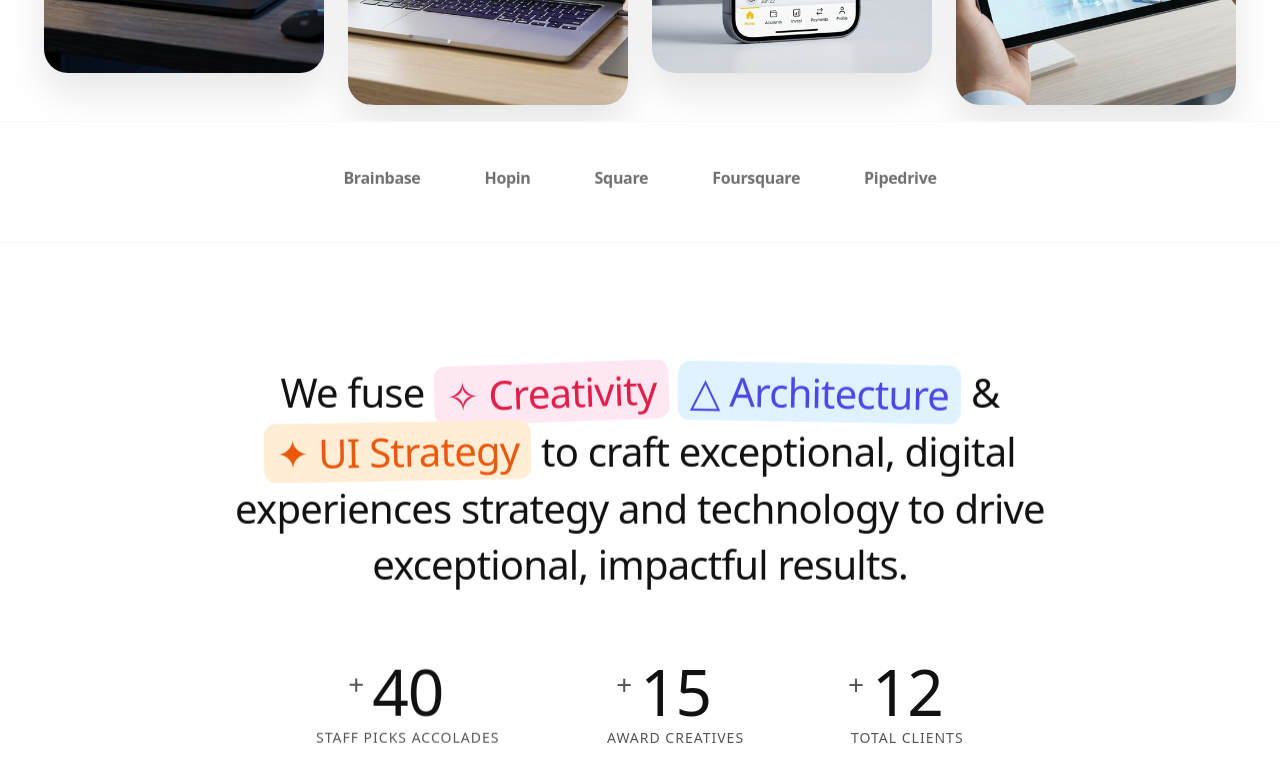
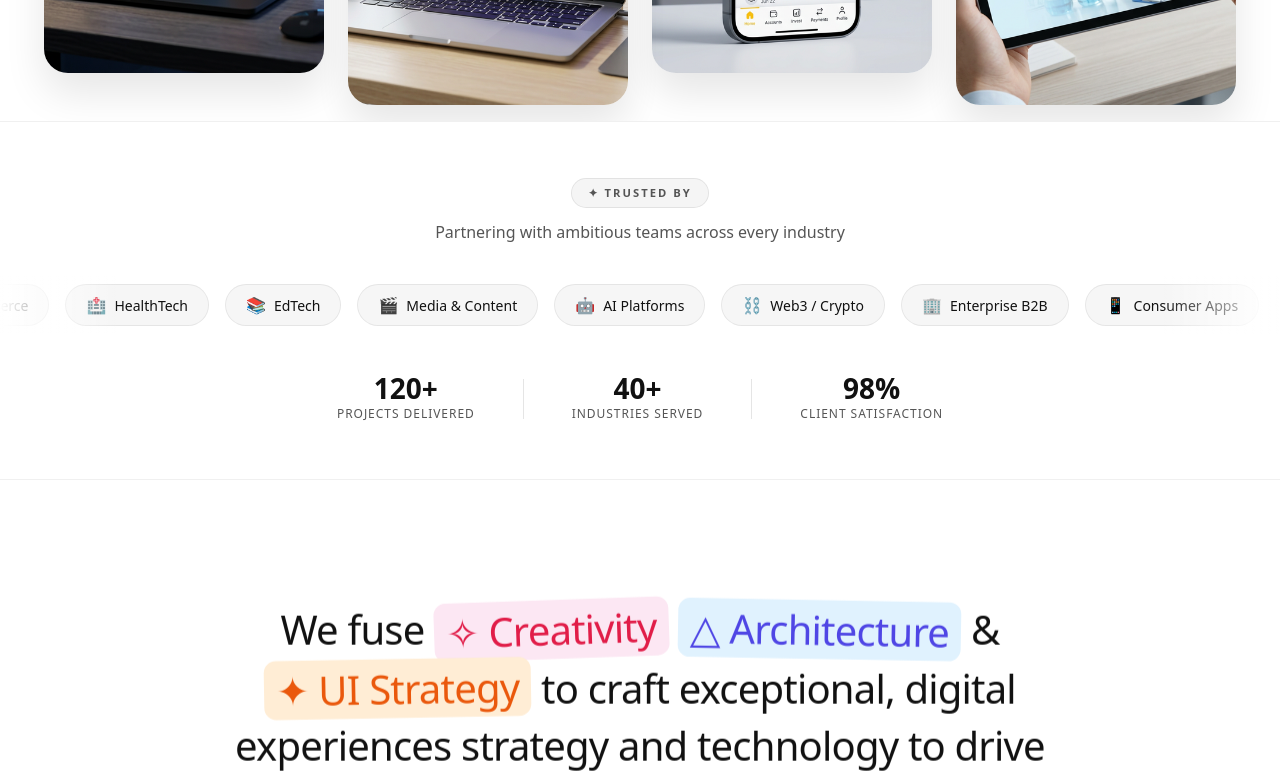
Before and after one commit to sanjaii1/arcadium, a Next.js app: page / in a window 1280 px wide. Shown: the part 780-1563 px from the top of the page. Built offline with nearby package versions, Linux system fonts and the light colour scheme.

Commit message:
feat: implement Hero, Brands, and FAQ sections with Framer Motion animations

```diff
--- a/package.json
+++ b/package.json
@@ -10,6 +10,7 @@
   },
   "dependencies": {
     "@tailwindcss/postcss": "^4.2.4",
+    "framer-motion": "^12.38.0",
     "next": "16.1.6",
     "postcss": "^8.5.12",
     "react": "19.2.3",
--- a/src/app/components/Brands.tsx
+++ b/src/app/components/Brands.tsx
@@ -2,15 +2,65 @@
 import styles from "../page.module.css";
 import ScrollReveal from "./ScrollReveal";
 
+const marqueeItems = [
+  { label: "SaaS Startups", icon: "🚀" },
+  { label: "FinTech", icon: "💳" },
+  { label: "E-Commerce", icon: "🛍️" },
+  { label: "HealthTech", icon: "🏥" },
+  { label: "EdTech", icon: "📚" },
+  { label: "Media & Content", icon: "🎬" },
+  { label: "AI Platforms", icon: "🤖" },
+  { label: "Web3 / Crypto", icon: "⛓️" },
+  { label: "Enterprise B2B", icon: "🏢" },
+  { label: "Consumer Apps", icon: "📱" },
+];
+
+// Duplicate for seamless loop
+const track = [...marqueeItems, ...marqueeItems];
+
 export default function Brands() {
   return (
     <ScrollReveal distance={30} duration={800} threshold={0.1}>
-      <section className={styles.brands}>
-        <h3 className={styles.brandLogo}>Brainbase</h3>
-        <h3 className={styles.brandLogo}>Hopin</h3>
-        <h3 className={styles.brandLogo}>Square</h3>
-        <h3 className={styles.brandLogo}>Foursquare</h3>
-        <h3 className={styles.brandLogo}>Pipedrive</h3>
+      <section className={styles.brandsSection}>
+        {/* Header */}
+        <div className={styles.brandsHeader}>
+          <span className={styles.brandsTrustBadge}>✦ Trusted By</span>
+          <p className={styles.brandsTagline}>
+            Partnering with ambitious teams across every industry
+          </p>
+        </div>
+
+        {/* Marquee row */}
+        <div className={styles.marqueeWrapper}>
+          <div className={styles.marqueeFade} data-side="left" />
+          <div className={styles.marqueeTrack}>
+            {track.map((item, i) => (
+              <span key={i} className={styles.marqueeChip}>
+                <span className={styles.marqueeChipIcon}>{item.icon}</span>
+                {item.label}
+              </span>
+            ))}
+          </div>
+          <div className={styles.marqueeFade} data-side="right" />
+        </div>
+
+        {/* Stats row */}
+        <div className={styles.brandsMeta}>
+          <div className={styles.brandsMetaItem}>
+            <strong>120+</strong>
+            <span>Projects Delivered</span>
+          </div>
+          <div className={styles.brandsMetaDivider} />
+          <div className={styles.brandsMetaItem}>
+            <strong>40+</strong>
+            <span>Industries Served</span>
+          </div>
+          <div className={styles.brandsMetaDivider} />
+          <div className={styles.brandsMetaItem}>
+            <strong>98%</strong>
+            <span>Client Satisfaction</span>
+          </div>
+        </div>
       </section>
     </ScrollReveal>
   );
--- a/src/app/components/Hero.tsx
+++ b/src/app/components/Hero.tsx
@@ -1,30 +1,34 @@
 "use client";
 import styles from "../page.module.css";
 import ScrollReveal from "./ScrollReveal";
+import TextReveal from "./TextReveal";
 
 export default function Hero() {
   return (
     <section className={styles.hero}>
       <div className={styles.heroBg}></div>
-      <ScrollReveal delay={0} distance={50} duration={900}>
+
+      <TextReveal delay={0.1} duration={1.2}>
         <h1 className={styles.heroTitle}>
           Building bold brands with <span className="serif-italic">thoughtful design</span>
         </h1>
-      </ScrollReveal>
-      <ScrollReveal delay={150} distance={40} duration={900}>
+      </TextReveal>
+
+      <TextReveal delay={0.4} duration={1}>
         <p className={styles.heroSubtitle}>
           We fuse strategy, architecture and user interface engineering to create exceptional impactful digital experiences that move humanity forward.
         </p>
-      </ScrollReveal>
-      <ScrollReveal delay={300} distance={30} duration={900}>
+      </TextReveal>
+
+      <TextReveal delay={0.6} duration={0.8}>
         <div className={styles.heroButtons}>
           <button className={styles.primaryBtn}>
             Start project
           </button>
         </div>
-      </ScrollReveal>
+      </TextReveal>
 
-      <ScrollReveal delay={450} distance={40} duration={900}>
+      <ScrollReveal delay={800} distance={40} duration={1000}>
         <div className={styles.heroImageTrack}>
           <img src="/images/agency.png" className={styles.heroTrackImage} alt="Agency Dashboard" />
           <img src="/images/saas.png" className={styles.heroTrackImage} alt="SaaS Interface" />
--- /dev/null
+++ b/src/app/components/TextReveal.tsx
@@ -0,0 +1,92 @@
+"use client";
+
+import { motion, Variants } from "framer-motion";
+import { ReactNode } from "react";
+
+interface TextRevealProps {
+  children: string | ReactNode;
+  delay?: number;
+  duration?: number;
+  className?: string;
+  staggerChildren?: boolean;
+}
+
+export default function TextReveal({
+  children,
+  delay = 0,
+  duration = 0.8,
+  className = "",
+  staggerChildren = false,
+}: TextRevealProps) {
+  const container: Variants = {
+    hidden: { opacity: 0 },
+    visible: (i = 1) => ({
+      opacity: 1,
+      transition: { staggerChildren: 0.12, delayChildren: delay * i },
+    }),
+  };
+
+  const child: Variants = {
+    visible: {
+      opacity: 1,
+      y: 0,
+      transition: {
+        type: "spring",
+        damping: 12,
+        stiffness: 100,
+      },
+    },
+    hidden: {
+      opacity: 0,
+      y: 20,
+      transition: {
+        type: "spring",
+        damping: 12,
+        stiffness: 100,
+      },
+    },
+  };
+
+
+  // If we want to stagger words (only works if children is a string)
+  if (staggerChildren && typeof children === "string") {
+    const words = children.split(" ");
+
+    return (
+      <motion.div
+        style={{ display: "flex", flexWrap: "wrap", overflow: "hidden" }}
+        variants={container}
+        initial="hidden"
+        animate="visible"
+        className={className}
+      >
+        {words.map((word, index) => (
+          <motion.span
+            variants={child}
+            style={{ marginRight: "0.25em" }}
+            key={index}
+          >
+            {word}
+          </motion.span>
+        ))}
+      </motion.div>
+    );
+  }
+
+  // Simple mask reveal for any children
+  return (
+    <div style={{ overflow: "hidden" }} className={className}>
+      <motion.div
+        initial={{ y: "100%", opacity: 0 }}
+        animate={{ y: 0, opacity: 1 }}
+        transition={{
+          duration: duration,
+          delay: delay,
+          ease: [0.22, 1, 0.36, 1],
+        }}
+      >
+        {children}
+      </motion.div>
+    </div>
+  );
+}
--- a/src/app/page.module.css
+++ b/src/app/page.module.css
@@ -242,30 +242,149 @@
   letter-spacing: 2px;
 }
 
-/* Brands */
-.brands {
+/* Brands — marquee redesign */
+.brandsSection {
+  width: 100%;
+  padding: 3.5rem 0;
+  border-top: 1px solid rgba(0, 0, 0, 0.06);
+  border-bottom: 1px solid rgba(0, 0, 0, 0.06);
+  margin-bottom: var(--spacing-section);
+  overflow: hidden;
+}
+
+.brandsHeader {
+  text-align: center;
+  margin-bottom: 2rem;
+  padding: 0 5%;
+}
+
+.brandsTrustBadge {
+  display: inline-block;
+  font-size: 0.7rem;
+  font-weight: 700;
+  letter-spacing: 0.18em;
+  text-transform: uppercase;
+  color: var(--text-secondary);
+  background: rgba(0, 0, 0, 0.04);
+  border: 1px solid rgba(0, 0, 0, 0.08);
+  border-radius: var(--border-radius-full);
+  padding: 0.35rem 1rem;
+  margin-bottom: 0.75rem;
+}
+
+.brandsTagline {
+  font-size: 1rem;
+  color: var(--text-secondary);
+  font-weight: 400;
+}
+
+/* Marquee */
+.marqueeWrapper {
+  position: relative;
+  width: 100%;
+  overflow: hidden;
+}
+
+.marqueeFade {
+  position: absolute;
+  top: 0;
+  bottom: 0;
+  width: 120px;
+  z-index: 2;
+  pointer-events: none;
+}
+
+.marqueeFade[data-side="left"] {
+  left: 0;
+  background: linear-gradient(to right, var(--bg-primary, #fff) 0%, transparent 100%);
+}
+
+.marqueeFade[data-side="right"] {
+  right: 0;
+  background: linear-gradient(to left, var(--bg-primary, #fff) 0%, transparent 100%);
+}
+
+.marqueeTrack {
+  display: flex;
+  gap: 1rem;
+  width: max-content;
+  animation: marqueeScroll 28s linear infinite;
+  padding: 0.5rem 0;
+}
+
+.marqueeTrack:hover {
+  animation-play-state: paused;
+}
+
+@keyframes marqueeScroll {
+  0%   { transform: translateX(0); }
+  100% { transform: translateX(-50%); }
+}
+
+.marqueeChip {
+  display: inline-flex;
+  align-items: center;
+  gap: 0.5rem;
+  padding: 0.6rem 1.25rem;
+  border-radius: var(--border-radius-full);
+  background: rgba(0, 0, 0, 0.035);
+  border: 1px solid rgba(0, 0, 0, 0.07);
+  font-size: 0.875rem;
+  font-weight: 500;
+  color: var(--text-primary);
+  white-space: nowrap;
+  transition: background 0.2s, transform 0.2s, box-shadow 0.2s;
+  cursor: default;
+}
+
+.marqueeChip:hover {
+  background: white;
+  box-shadow: 0 4px 16px rgba(0, 0, 0, 0.08);
+  transform: translateY(-2px);
+}
+
+.marqueeChipIcon {
+  font-size: 1rem;
+  line-height: 1;
+}
+
+/* Stats row */
+.brandsMeta {
   display: flex;
   justify-content: center;
   align-items: center;
+  gap: 3rem;
+  margin-top: 2.5rem;
+  padding: 0 5%;
   flex-wrap: wrap;
-  gap: 4rem;
-  padding: 3rem 5%;
-  border-top: 1px solid rgba(0, 0, 0, 0.05);
-  border-bottom: 1px solid rgba(0, 0, 0, 0.05);
-  width: 100%;
-  margin-bottom: var(--spacing-section);
 }
 
-.brandLogo {
-  height: 24px;
-  opacity: 0.6;
-  filter: grayscale(100%);
-  transition: opacity 0.2s, filter 0.2s;
+.brandsMetaItem {
+  display: flex;
+  flex-direction: column;
+  align-items: center;
+  gap: 0.2rem;
 }
 
-.brandLogo:hover {
-  opacity: 1;
-  filter: grayscale(0%);
+.brandsMetaItem strong {
+  font-size: 1.75rem;
+  font-weight: 700;
+  color: var(--text-primary);
+  line-height: 1;
+}
+
+.brandsMetaItem span {
+  font-size: 0.75rem;
+  color: var(--text-secondary);
+  text-transform: uppercase;
+  letter-spacing: 0.08em;
+  font-weight: 500;
+}
+
+.brandsMetaDivider {
+  width: 1px;
+  height: 2.5rem;
+  background: rgba(0, 0, 0, 0.1);
 }
 
 /* Base sections */
@@ -711,34 +830,78 @@
 }
 
 /* FAQ */
-.faqContainer {
-  max-width: 800px;
-  margin: 0 auto;
+.sectionSubtitle {
+  color: var(--text-secondary);
+  font-size: 1.125rem;
+  margin-top: -0.5rem;
+  margin-bottom: 3rem;
+  max-width: 600px;
+  margin-left: auto;
+  margin-right: auto;
 }
 
-.faqItem {
-  border-bottom: 1px solid rgba(0, 0, 0, 0.1);
-  padding: 1.5rem 0;
+.faqContainer {
+  max-width: 850px;
+  margin: 0 auto;
+  display: flex;
+  flex-direction: column;
+  gap: 1.25rem;
 }
 
-.faqQuestion {
+.faqCard {
+  background: #f8f8f8;
+  border-radius: 24px;
+  padding: 1.75rem 2.5rem;
+  cursor: pointer;
+  transition: background-color 0.3s ease;
+}
+
+.faqCard:hover {
+  background: #f0f0f0;
+}
+
+.faqQuestionRow {
   display: flex;
   justify-content: space-between;
   align-items: center;
-  font-weight: 600;
-  cursor: pointer;
-  font-size: 1.125rem;
+  gap: 2rem;
 }
 
-.faqAnswer {
-  color: var(--text-secondary);
-  margin-top: 1rem;
-  display: none;
+.faqQuestionText {
+  font-family: var(--font-serif, serif);
+  font-size: 1.25rem;
+  font-weight: 500;
+  margin: 0;
+  line-height: 1.4;
 }
 
-.faqItem.open .faqAnswer {
-  display: block;
+.faqIconButton {
+  width: 44px;
+  height: 44px;
+  min-width: 44px;
+  background: #1a1a1a;
+  color: white;
+  border-radius: 50%;
+  display: flex;
+  align-items: center;
+  justify-content: center;
+  font-size: 1.5rem;
+  font-weight: 300;
+  transition: transform 0.3s ease, background-color 0.3s ease;
 }
+
+.faqCard:hover .faqIconButton {
+  background: #000;
+}
+
+.faqAnswerContent {
+  padding-top: 1.25rem;
+  color: #555;
+  font-size: 1.05rem;
+  line-height: 1.6;
+  max-width: 90%;
+}
+
 
 /* Awards */
 .awardsGrid {
```
Also changed, not shown: src/app/components/FAQ.tsx (+58 -18 lines), 1 other file (tests, documents, lock files or other folders).
